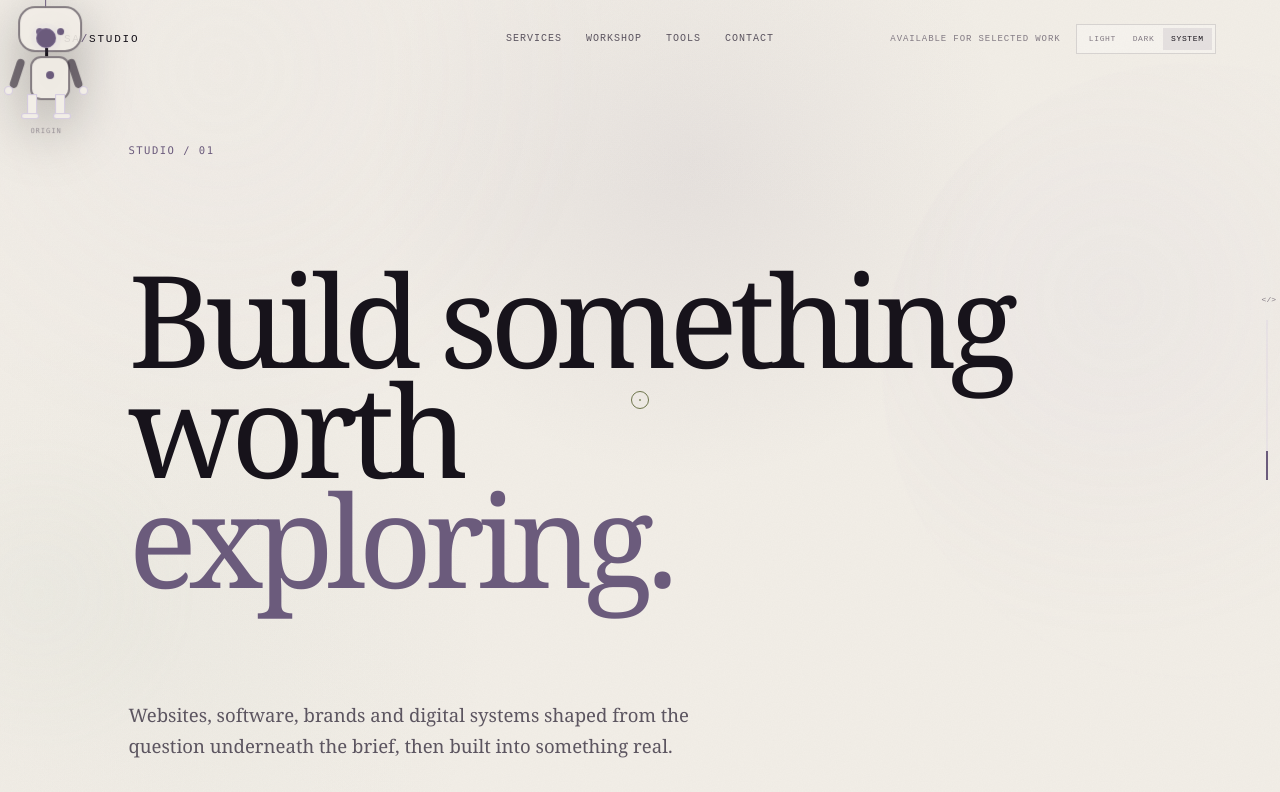
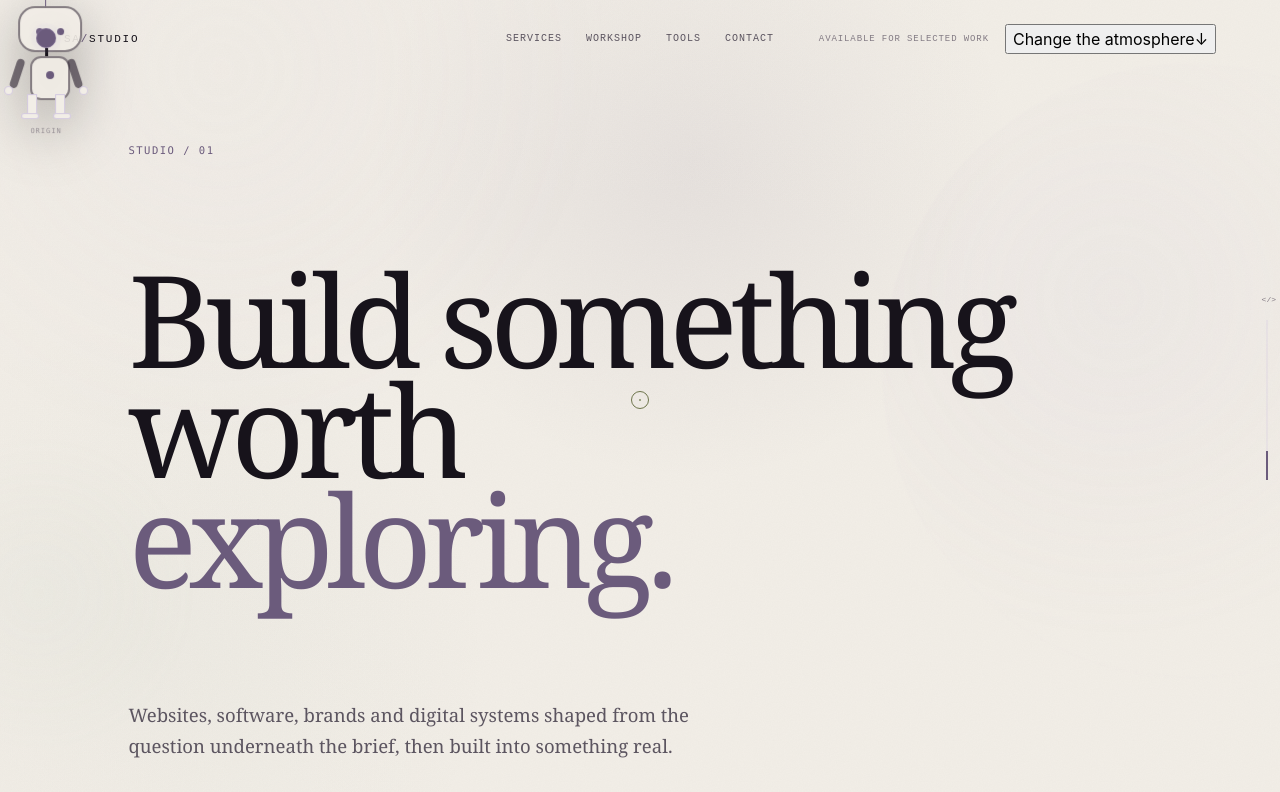
Before and after one commit to Shashwat-Aneja/studio.shashwataneja, a React (Vite) app: page / in a window 1280 px wide. Shown: the top 792 px of the page. Built offline with nearby package versions, Linux system fonts and the light colour scheme.

Commit message:
feat: add parent-style atmosphere changer

```diff
--- a/src/components/ThemeToggle.tsx
+++ b/src/components/ThemeToggle.tsx
@@ -1,3 +1,55 @@
-export type ThemeMode="light"|"dark"|"system";
-type Props={mode:ThemeMode;onChange:(mode:ThemeMode)=>void};
-export default function ThemeToggle({mode,onChange}:Props){return <div className="theme-control" aria-label="Theme">{(["light","dark","system"] as ThemeMode[]).map(item=><button key={item} type="button" className={mode===item?"theme-option active":"theme-option"} aria-pressed={mode===item} onClick={()=>onChange(item)}>{item}</button>)}</div>}
+import { useState } from "react";
+
+export type ThemeMode = "light" | "dark" | "system";
+
+type Props = {
+  mode: ThemeMode;
+  onChange: (mode: ThemeMode) => void;
+};
+
+const labels: Record<ThemeMode, string> = {
+  light: "Day",
+  dark: "Night",
+  system: "System",
+};
+
+export default function ThemeToggle({ mode, onChange }: Props) {
+  const [open, setOpen] = useState(false);
+
+  return (
+    <div className="atmosphere" data-interactive>
+      <button
+        type="button"
+        className="atmosphere-trigger"
+        aria-expanded={open}
+        aria-controls="atmosphere-menu"
+        onClick={() => setOpen((value) => !value)}
+      >
+        <span className="atmosphere-dot" aria-hidden="true" />
+        <span>Change the atmosphere</span>
+        <span className="atmosphere-arrow" aria-hidden="true">{open ? "↑" : "↓"}</span>
+      </button>
+
+      {open && (
+        <div className="atmosphere-menu" id="atmosphere-menu" role="menu">
+          {(Object.keys(labels) as ThemeMode[]).map((item) => (
+            <button
+              key={item}
+              type="button"
+              role="menuitemradio"
+              aria-checked={mode === item}
+              className={mode === item ? "atmosphere-option active" : "atmosphere-option"}
+              onClick={() => {
+                onChange(item);
+                setOpen(false);
+              }}
+            >
+              <span>{labels[item]}</span>
+              <span className="mono">{mode === item ? "ACTIVE" : item.toUpperCase()}</span>
+            </button>
+          ))}
+        </div>
+      )}
+    </div>
+  );
+}
```
